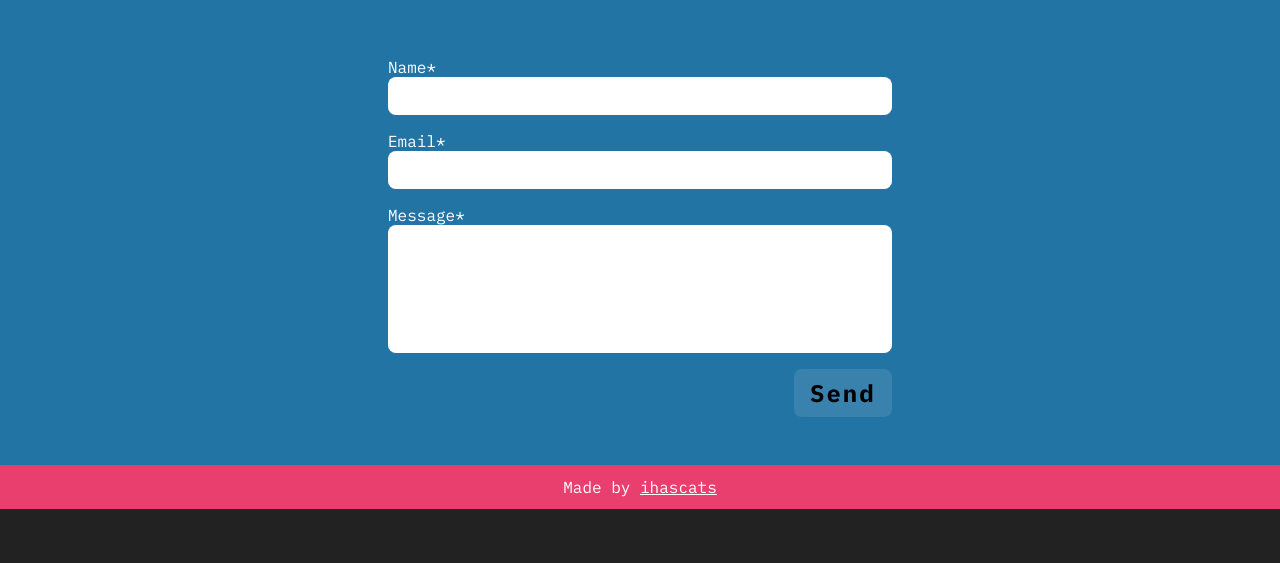
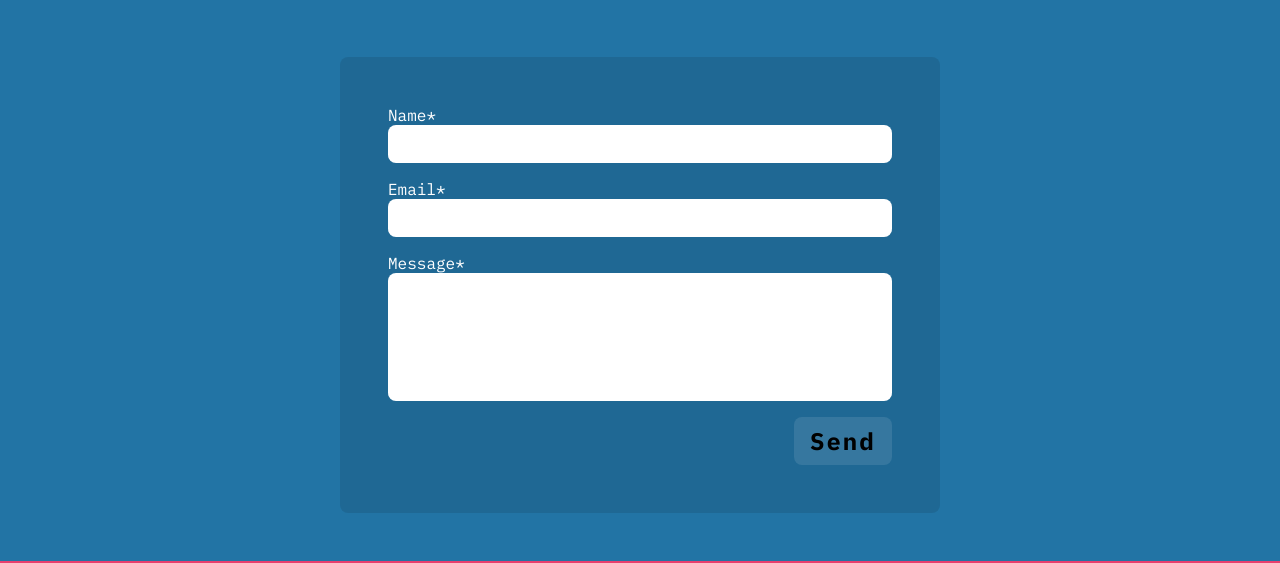
Before and after one commit to ihascats/portfolio-2, a React (Create React App) app: page / in a window 1280 px wide. Shown: the part 2712-3275 px from the top of the page. Before the commit the page ends 3221 px from the top, so only its background shows below. Built offline with nearby package versions, Linux system fonts and the light colour scheme.

Commit message:
Add dark transparent background to section elements

```diff
--- a/src/App.css
+++ b/src/App.css
@@ -150,12 +150,21 @@ nav > ul > li > button:hover {
   display: grid;
   justify-content: center;
   text-align: center;
-  padding: 48px 0 0 0;
+  padding: 48px 0;
+  row-gap: 48px;
+}
+
+.contact > div {
+  background: rgb(0 0 0 / 10%);
+  border-radius: 8px;
 }
 
 @media (max-width: 616px) {
   .contact {
     display: block;
+  }
+  .contact > div {
+    margin-top: 48px;
   }
 }
 
--- a/src/components/ContactForm.js
+++ b/src/components/ContactForm.js
@@ -1,10 +1,11 @@
 import './styles/ContactForm.css';
 
-import React, { useRef } from 'react';
+import React, { useRef, useState } from 'react';
 import emailjs from '@emailjs/browser';
 
 export const ContactForm = () => {
   const form = useRef();
+  const [messageSent, setMessageSent] = useState(false);
 
   const sendEmail = (e) => {
     e.preventDefault();
@@ -45,7 +46,7 @@ export const ContactForm = () => {
     }
   };
 
-  return (
+  const formElement = (
     <form ref={form} onSubmit={sendEmail}>
       <label>
         Name*
@@ -68,4 +69,6 @@ export const ContactForm = () => {
       <input type="submit" value="Send" />
     </form>
   );
+
+  return <div>{messageSent ? null : formElement}</div>;
 };
--- a/src/components/styles/Project.css
+++ b/src/components/styles/Project.css
@@ -4,6 +4,10 @@
   align-items: center;
   justify-content: center;
   width: 1080px;
+  padding: 48px;
+  column-gap: 48px;
+  background: rgb(0 0 0 / 10%);
+  border-radius: 8px;
 }
 
 @media (max-width: 1080px) {
@@ -15,7 +19,6 @@
 }
 
 .projectText {
-  padding: 48px;
   z-index: 1;
 }
 
```
